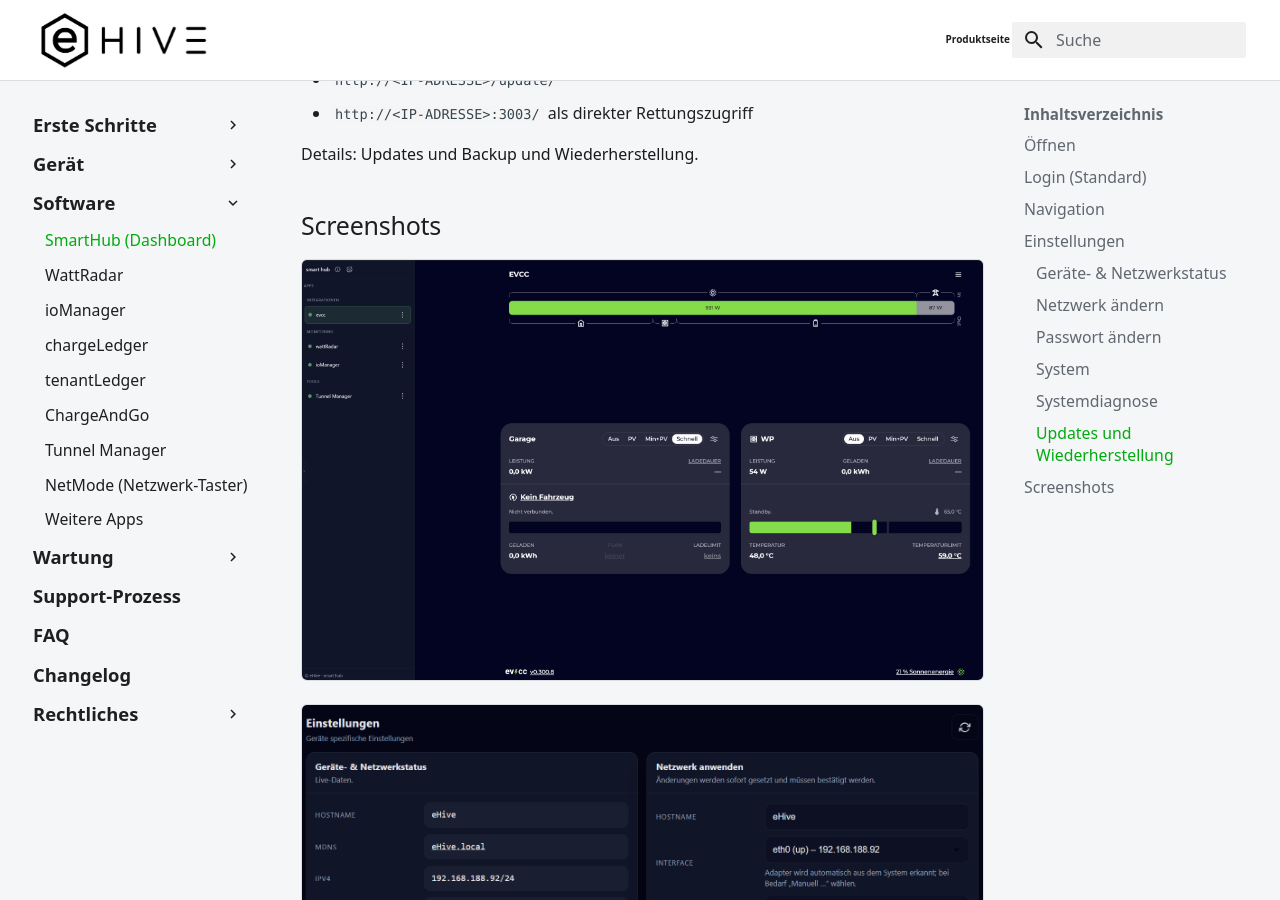
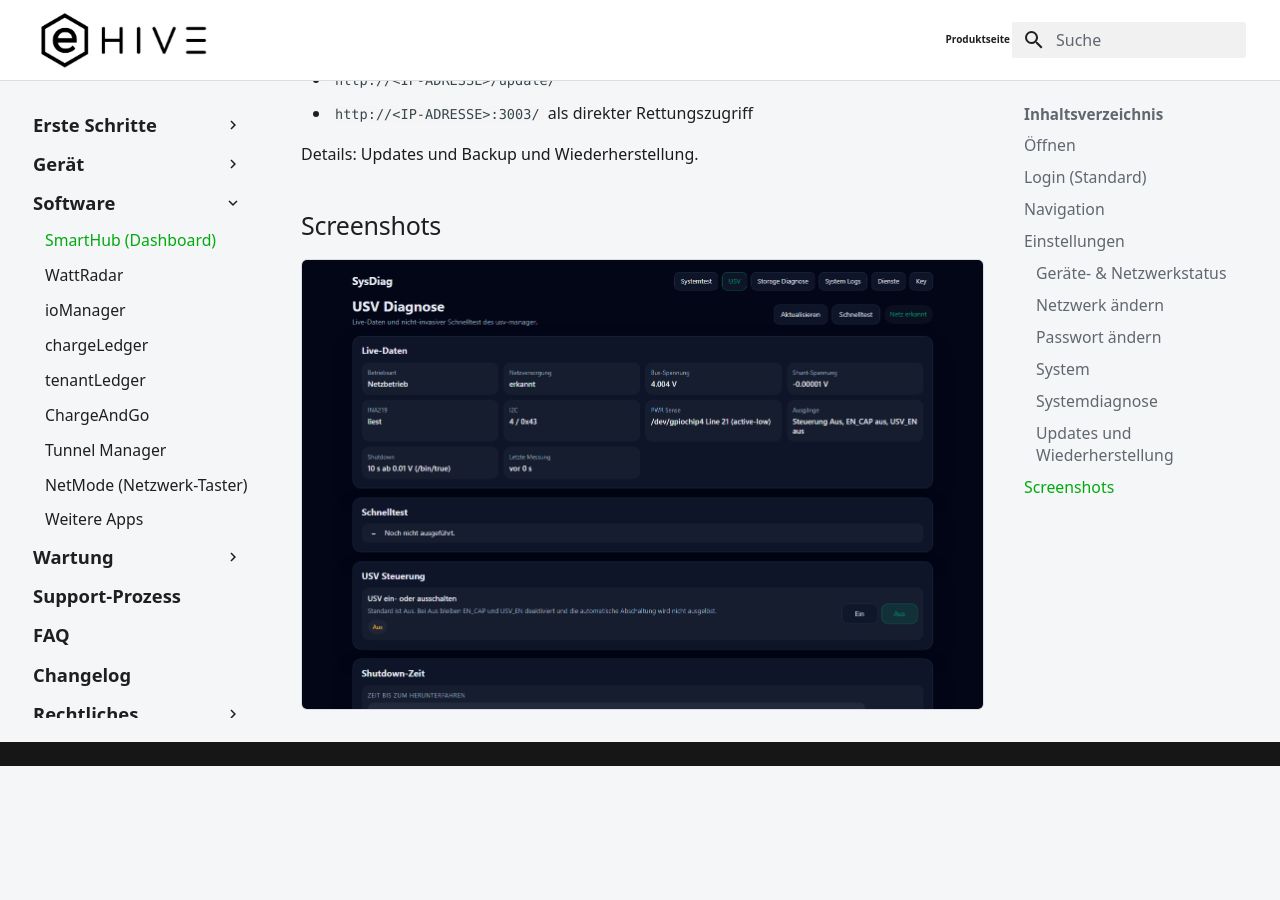
Before and after one commit to ehive-dev/doc, an MkDocs documentation site: the page built from docs/software/smarthub.md, in a window 1280 px wide and 900 px high, scrolled down 2273 px. Built offline with MkDocs 1.6.1 and Material for MkDocs 9.7.7, drawn with Linux system fonts in a browser that asks for light colours; after the commit the page ends 3039 px from its top, so only the background shows below that.

```diff
--- a/docs/software/smarthub.md
+++ b/docs/software/smarthub.md
@@ -81,6 +81,4 @@ Details: [Updates](../maintenance/updates.md) und [Backup und Wiederherstellung]
 
 ## Screenshots
 
-![SmartHub - Startseite](../assets/images/ui-smarthub-home.png)
-
-![SmartHub - Einstellungen / Netzwerk](../assets/images/ui-smarthub-network.png)
+![SmartHub - USV-Diagnose](../assets/images/ui-smarthub-usv.png)
```
Also changed, not shown: docs/software/chargeledger.md (+4 -0 lines), docs/software/tenantledger.md (+4 -0 lines), docs/assets/images/ui-chargeledger-main.png (added), docs/assets/images/ui-iomanager-main.png, docs/assets/images/ui-smarthub-home.png (deleted), docs/assets/images/ui-smarthub-network.png (deleted), docs/assets/images/ui-smarthub-usv.png (added), docs/assets/images/ui-tenantledger-main.png (added), docs/assets/images/ui-wattradar-main.png.
